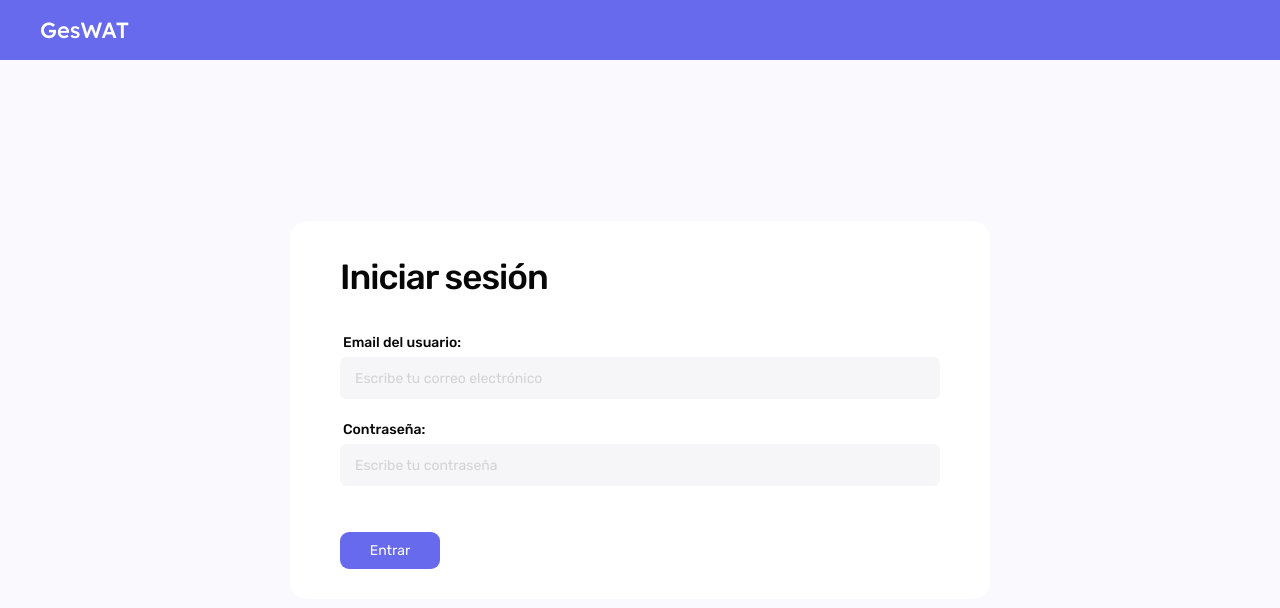
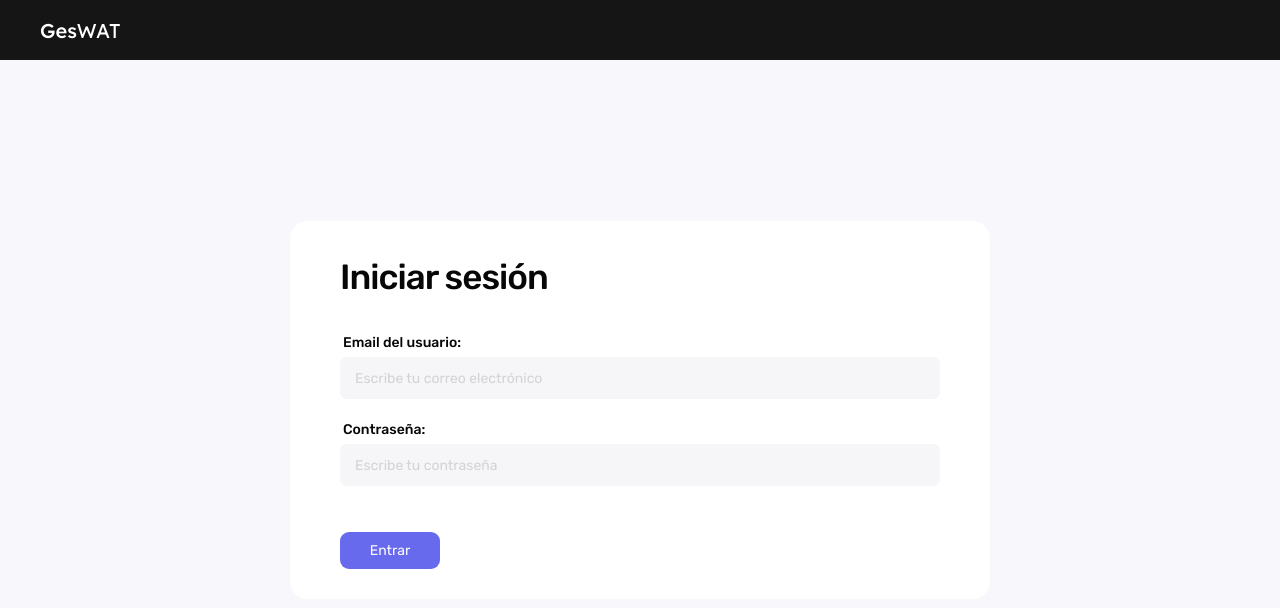
Before and after one commit to Losina24/enviromental-module-front, an Angular app: page / in a window 1280 px wide. Shown: the top 608 px of the page. Built offline with nearby package versions, Linux system fonts and the light colour scheme; a web font is replaced by a local one.

Commit message:
Colors updated

```diff
--- a/src/app/pages/login/login.component.scss
+++ b/src/app/pages/login/login.component.scss
@@ -15,7 +15,7 @@
     background-color: rgb(255, 255, 255);
     display: flex;
     align-items: center;
-    background-color: $primary;
+    background-color: $black2;
 }
 
 .login-container {
@@ -35,7 +35,7 @@
     max-width: 70rem;
     background-color: $white;
     border-radius: 1.8rem;
-    box-sizing:border-box
+    box-sizing:border-box;
 }
 
 .login-rectangle > h1 {
@@ -60,15 +60,15 @@ form > input {
 }
 
 .login-header > a {
-    font-size: 2.2rem;
+    font-size: 2rem;
     font-weight: 500;
     color: $white;
 }
 
 a > span {
-    font-size: 2.2rem;
-    font-weight: 500;
-    /* color: $primary; */
+    font-size: 2rem;
+    font-weight: 400;
+    color: $white;
 }
 
 .msg-alert {
--- a/src/app/shared/styles/colors.scss
+++ b/src/app/shared/styles/colors.scss
@@ -1,9 +1,10 @@
 $white: rgba(255, 255, 255, 255);
-$grey: rgba(250,250,254,255);
-$grey2: rgba(246,245,248,255);
+$grey: #f7f7fc;
+$grey2: #f6f5f8;
 $grey-secondary: #b1b0b0;
 $grey-placeholder: #d3d3d3;
 $black: rgba(7,7,7,255);
+$black2: rgba(21,21,21,255);
 $primary: #686aee;
 $primary-effect: #8385fd;
 $error: #e24444;
```
